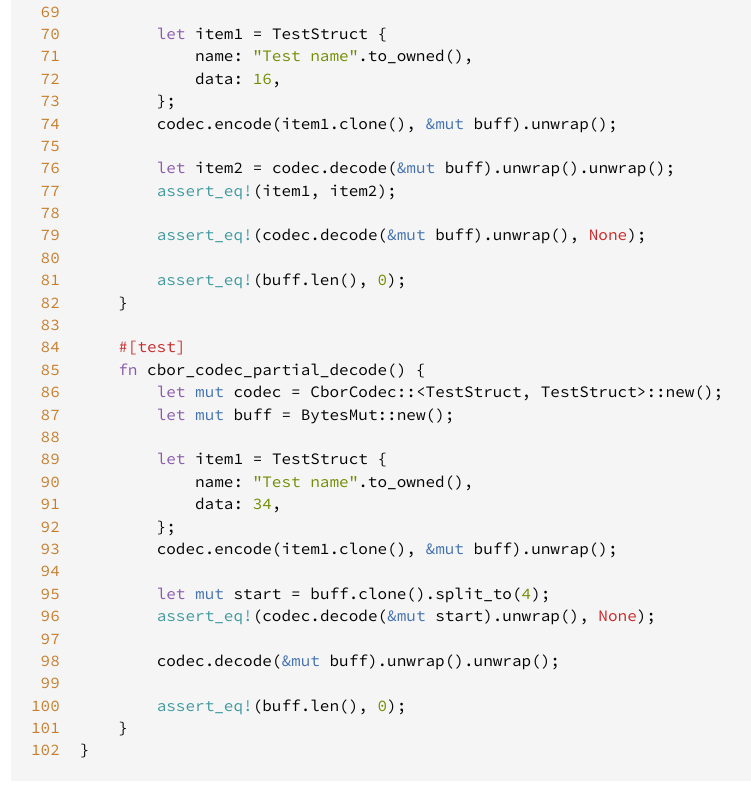
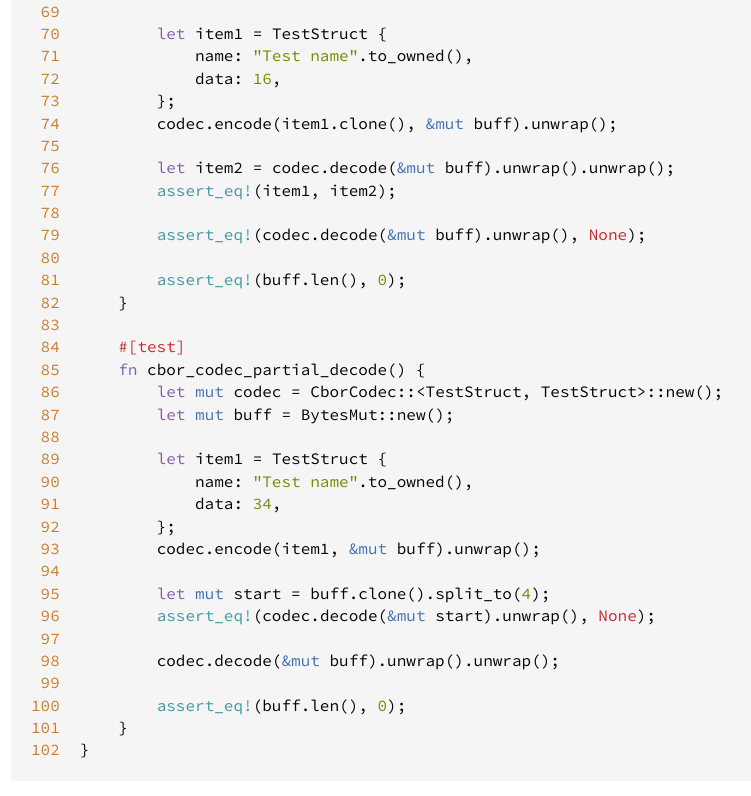
Before and after one commit to darinmorrison/async-codec-lite, a plain HTML site: page src/async_codec_lite/codec/cbor.rs.html in a window 1280 px wide. Shown: the part 1691-2487 px from the top of the page, without its empty margins (4-755 px from the left). Drawn offline with Linux system fonts and the light colour scheme.

Commit message:
deploy: 92a842ba852139d50f88fc4dcf4eb5f20be31f27

```diff
--- a/src/async_codec_lite/codec/cbor.rs.html
+++ b/src/async_codec_lite/codec/cbor.rs.html
@@ -196,7 +196,7 @@
             <span class="ident">name</span>: <span class="string">&quot;Test name&quot;</span>.<span class="ident">to_owned</span>(),
             <span class="ident">data</span>: <span class="number">34</span>,
         };
-        <span class="ident">codec</span>.<span class="ident">encode</span>(<span class="ident">item1</span>.<span class="ident">clone</span>(), <span class="kw-2">&amp;</span><span class="kw-2">mut</span> <span class="ident">buff</span>).<span class="ident">unwrap</span>();
+        <span class="ident">codec</span>.<span class="ident">encode</span>(<span class="ident">item1</span>, <span class="kw-2">&amp;</span><span class="kw-2">mut</span> <span class="ident">buff</span>).<span class="ident">unwrap</span>();
 
         <span class="kw">let</span> <span class="kw-2">mut</span> <span class="ident">start</span> <span class="op">=</span> <span class="ident">buff</span>.<span class="ident">clone</span>().<span class="ident">split_to</span>(<span class="number">4</span>);
         <span class="macro">assert_eq</span><span class="macro">!</span>(<span class="ident">codec</span>.<span class="ident">decode</span>(<span class="kw-2">&amp;</span><span class="kw-2">mut</span> <span class="ident">start</span>).<span class="ident">unwrap</span>(), <span class="prelude-val">None</span>);
```
Also changed, not shown: src/async_codec_lite/codec/json.rs.html (+1 -1 lines).
